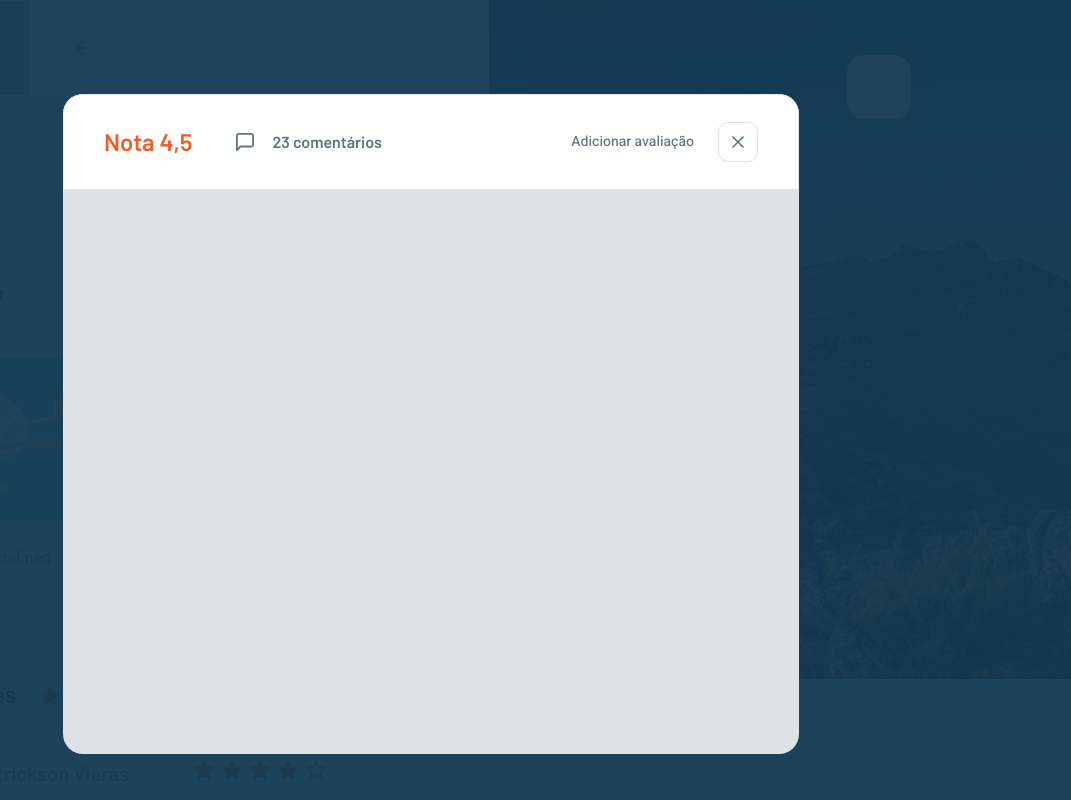
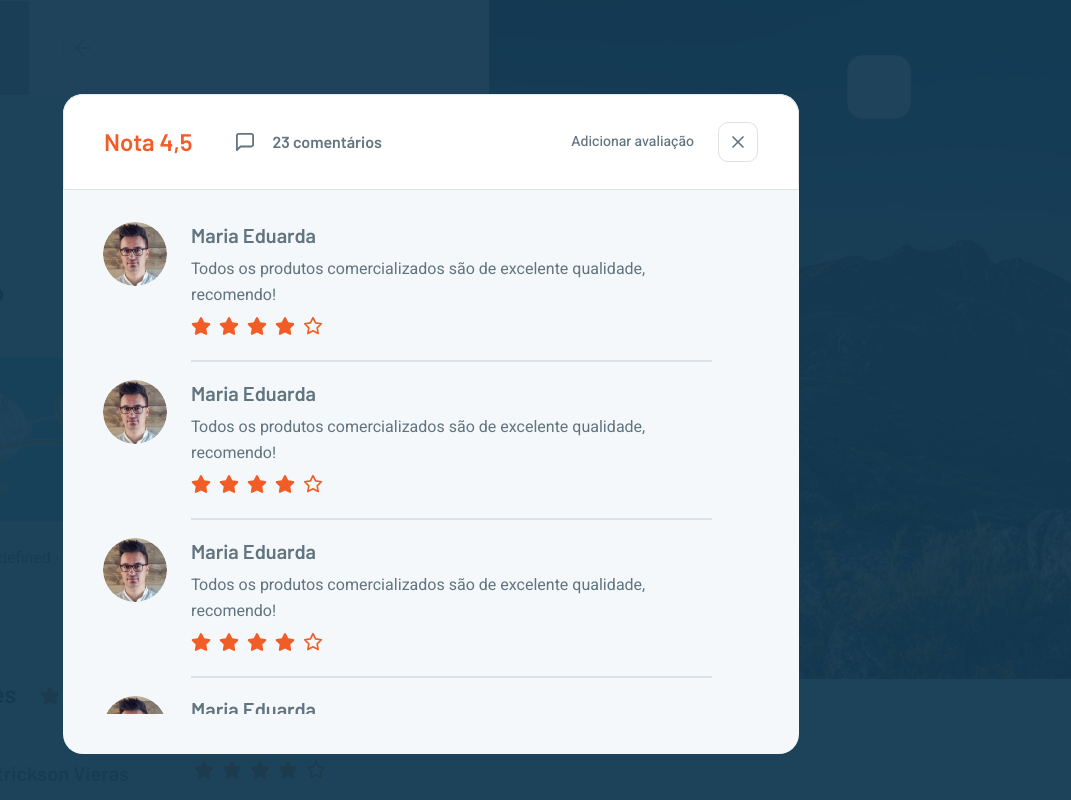
Before and after one commit to carlosrobert0/TravelerOfCity, a Next.js app: page /place/onlyRead/1 in a window 1280 px wide. Both pictures are taken after a click on the button "Ver todas". Shown: the top 800 px of the page, without its empty margins (209-1280 px from the left). Built offline with nearby package versions, Linux system fonts and the light colour scheme; no server answers; grey boxes are pictures that could not be loaded.

Commit message:
Creating modal of avaliations

```diff
--- a/src/pages/place/onlyRead/[id].tsx
+++ b/src/pages/place/onlyRead/[id].tsx
@@ -2,7 +2,7 @@ import Image from 'next/image'
 import Link from 'next/link'
 import { useRouter } from 'next/router'
 import { FaStar } from 'react-icons/fa'
-import { FiArrowLeft, FiX } from 'react-icons/fi'
+import { FiArrowLeft, FiStar, FiX } from 'react-icons/fi'
 
 import { Dialog, Transition } from '@headlessui/react'
 import { parseCookies } from 'nookies'
@@ -65,7 +65,7 @@ export default function PlaceOnlyRead() {
 
   return (
     <>
-      <div className="relative flex h-[1828px] w-full justify-between overflow-hidden">
+      <div className="relative flex h-full w-full justify-between">
         <main className="relative flex w-[698px] flex-col">
           <header
             className={
@@ -250,7 +250,7 @@ export default function PlaceOnlyRead() {
               </div>
             </div>
 
-            <div className="mt-20 flex flex-col">
+            <div className="mt-20 flex flex-col pb-20">
               <div className="flex items-center justify-start gap-6">
                 <h2 className="font-barlow text-[24px] font-semibold leading-[34px] text-title">
                   Avaliações
@@ -322,7 +322,7 @@ export default function PlaceOnlyRead() {
                 leaveTo="opacity-0 scale-95"
               >
                 <Dialog.Panel className="relative flex h-[660px] w-[736px]
-          transform flex-col items-center justify-between transition-all bg-shape_secondary rounded-[20px] mt-16"
+          transform flex-col items-center justify-between transition-all bg-background rounded-[20px] mt-16"
                 >
                   <header
                     className="w-full h-[96px] bg-white overflow-hidden px-10 items-center justify-between flex rounded-t-[20px] border border-b-shape_secondary"
@@ -341,6 +341,119 @@ export default function PlaceOnlyRead() {
                       </button>
                     </div>
                   </header>
+                  <div className='h-[564px] w-full px-10'>
+                    <div className='h-full max-h-[524px] overflow-y-scroll pt-8 flex flex-col gap-10'>
+                      <div className="w-[626px] h-[118px] flex gap-6 items-start">
+                        <Image
+                          src="/imgComment.png"
+                          width="64px"
+                          height="64px"
+                          objectFit="contain"
+                          className="rounded-full"
+                        />
+                        <div className="flex flex-col gap-2 items-start justify-center">
+                          <h3 className='font-barlow font-semibold text-xl leading-[26px] text-text'>Maria Eduarda</h3>
+                          <p className='font-heebo text-base leading-[26px] text-text w-[538px] text-left'>Todos os produtos comercializados são de excelente qualidade, recomendo!</p>
+                          <div className="flex gap-2">
+                            <FaStar size={20} color="#F25D27" />
+                            <FaStar size={20} color="#F25D27" />
+                            <FaStar size={20} color="#F25D27" />
+                            <FaStar size={20} color="#F25D27" />
+                            <FiStar size={20} color="#F25D27" />
+                          </div>
+                          <hr className='w-[521px] border border-shape_secondary mt-4'/>
+                        </div>
+                      </div>
+
+                      <div className="w-[626px] h-[118px] flex gap-6 items-start">
+                        <Image
+                          src="/imgComment.png"
+                          width="64px"
+                          height="64px"
+                          objectFit="contain"
+                          className="rounded-full"
+                        />
+                        <div className="flex flex-col gap-2 items-start justify-center">
+                          <h3 className='font-barlow font-semibold text-xl leading-[26px] text-text'>Maria Eduarda</h3>
+                          <p className='font-heebo text-base leading-[26px] text-text w-[538px] text-left'>Todos os produtos comercializados são de excelente qualidade, recomendo!</p>
+                          <div className="flex gap-2">
+                            <FaStar size={20} color="#F25D27" />
+                            <FaStar size={20} color="#F25D27" />
+                            <FaStar size={20} color="#F25D27" />
+                            <FaStar size={20} color="#F25D27" />
+                            <FiStar size={20} color="#F25D27" />
+                          </div>
+                          <hr className='w-[521px] border border-shape_secondary mt-4'/>
+                        </div>
+                      </div>
+
+                      <div className="w-[626px] h-[118px] flex gap-6 items-start">
+                        <Image
+                          src="/imgComment.png"
+                          width="64px"
+                          height="64px"
+                          objectFit="contain"
+                          className="rounded-full"
+                        />
+                        <div className="flex flex-col gap-2 items-start justify-center">
+                          <h3 className='font-barlow font-semibold text-xl leading-[26px] text-text'>Maria Eduarda</h3>
+                          <p className='font-heebo text-base leading-[26px] text-text w-[538px] text-left'>Todos os produtos comercializados são de excelente qualidade, recomendo!</p>
+                          <div className="flex gap-2">
+                            <FaStar size={20} color="#F25D27" />
+                            <FaStar size={20} color="#F25D27" />
+                            <FaStar size={20} color="#F25D27" />
+                            <FaStar size={20} color="#F25D27" />
+                            <FiStar size={20} color="#F25D27" />
+                          </div>
+                          <hr className='w-[521px] border border-shape_secondary mt-4'/>
+                        </div>
+                      </div>
+
+                      <div className="w-[626px] h-[118px] flex gap-6 items-start">
+                        <Image
+                          src="/imgComment.png"
+                          width="64px"
+                          height="64px"
+                          objectFit="contain"
+                          className="rounded-full"
+                        />
+                        <div className="flex flex-col gap-2 items-start justify-center">
+                          <h3 className='font-barlow font-semibold text-xl leading-[26px] text-text'>Maria Eduarda</h3>
+                          <p className='font-heebo text-base leading-[26px] text-text w-[538px] text-left'>Todos os produtos comercializados são de excelente qualidade, recomendo!</p>
+                          <div className="flex gap-2">
+                            <FaStar size={20} color="#F25D27" />
+                            <FaStar size={20} color="#F25D27" />
+                            <FaStar size={20} color="#F25D27" />
+                            <FaStar size={20} color="#F25D27" />
+                            <FiStar size={20} color="#F25D27" />
+                          </div>
+                          <hr className='w-[521px] border border-shape_secondary mt-4'/>
+                        </div>
+                      </div>
+
+                      <div className="w-[626px] h-[118px] flex gap-6 items-start">
+                        <Image
+                          src="/imgComment.png"
+                          width="64px"
+                          height="64px"
+                          objectFit="contain"
+                          className="rounded-full"
+                        />
+                        <div className="flex flex-col gap-2 items-start justify-center">
+                          <h3 className='font-barlow font-semibold text-xl leading-[26px] text-text'>Maria Eduarda</h3>
+                          <p className='font-heebo text-base leading-[26px] text-text w-[538px] text-left'>Todos os produtos comercializados são de excelente qualidade, recomendo!</p>
+                          <div className="flex gap-2">
+                            <FaStar size={20} color="#F25D27" />
+                            <FaStar size={20} color="#F25D27" />
+                            <FaStar size={20} color="#F25D27" />
+                            <FaStar size={20} color="#F25D27" />
+                            <FiStar size={20} color="#F25D27" />
+                          </div>
+                          <hr className='w-[521px] border border-shape_secondary mt-4'/>
+                        </div>
+                      </div>
+                    </div>
+                  </div>
                 </Dialog.Panel>
               </Transition.Child>
             </div>
```
